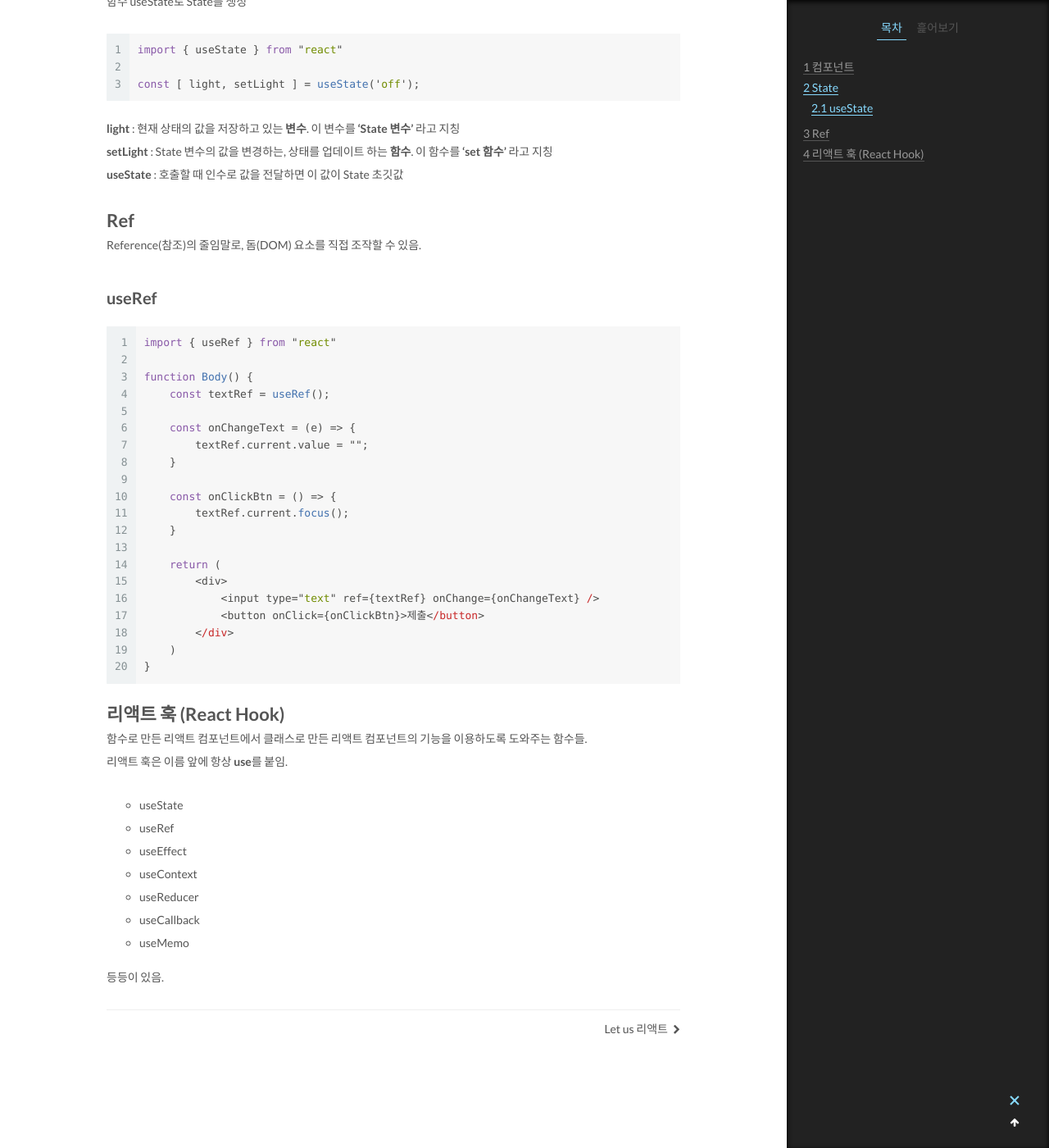
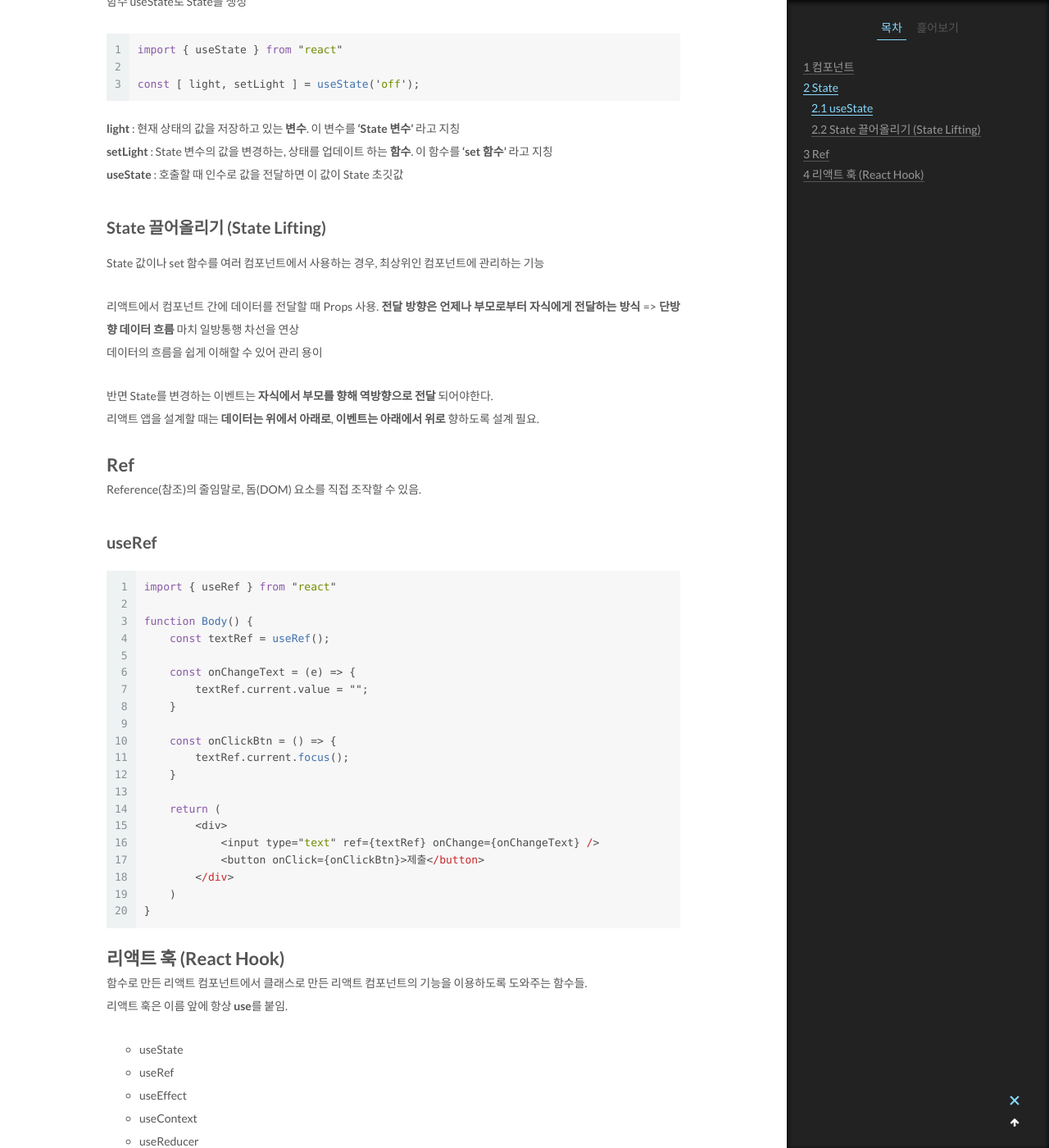
Before and after one commit to zxxmin/zxxmin.github.io, a Jekyll site: the page built from _posts/2024-04-25-react-basic.md, in a window 1280 px wide and 1400 px high, scrolled down 1733 px. Shown: the whole window at 82% size. Built offline with Jekyll 4.4.1, drawn with Linux system fonts in a browser that asks for light colours.

Commit message:
리액트의 기본 수정

```diff
--- a/_posts/2024-04-25-react-basic.md
+++ b/_posts/2024-04-25-react-basic.md
@@ -65,6 +65,18 @@ const [ light, setLight ] = useState('off');
 **setLight** : State 변수의 값을 변경하는, 상태를 업데이트 하는 **함수**. 이 함수를 **'set 함수'** 라고 지칭<br/>
 **useState** : 호출할 때 인수로 값을 전달하면 이 값이 State 초깃값
 
+## State 끌어올리기 (State Lifting)
+State 값이나 set 함수를 여러 컴포넌트에서 사용하는 경우, 최상위인 컴포넌트에 관리하는 기능
+
+리액트에서 컴포넌트 간에 데이터를 전달할 때 Props 사용. **전달 방향은 언제나 부모로부터 자식에게 전달하는 방식**
+=> **단방향 데이터 흐름** 마치 일방통행 차선을 연상<br/>
+데이터의 흐름을 쉽게 이해할 수 있어 관리 용이
+
+반면 State를 변경하는 이벤트는 **자식에서 부모를 향해 역방향으로 전달** 되어야한다.<br/>
+리액트 앱을 설계할 때는 **데이터는 위에서 아래로**, **이벤트는 아래에서 위로** 향하도록 설계 필요.
+
+
+
 # Ref
 Reference(참조)의 줄임말로, 돔(DOM) 요소를 직접 조작할 수 있음.
 
```
